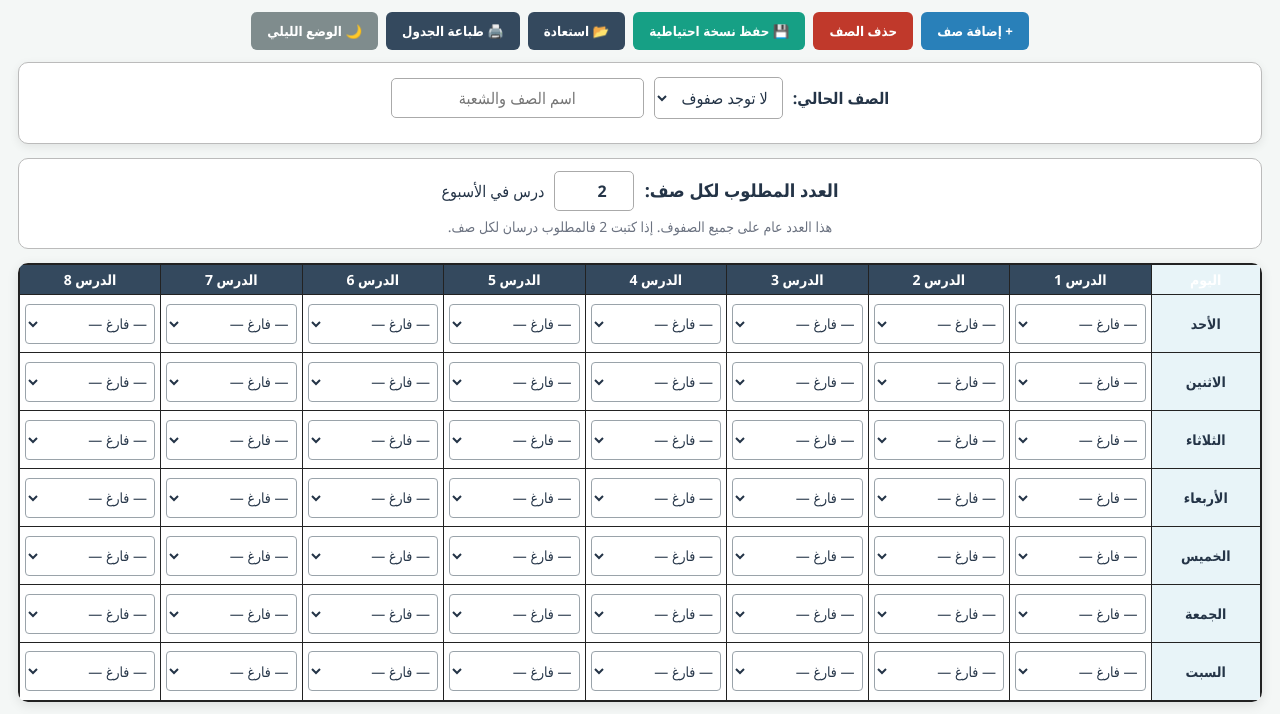
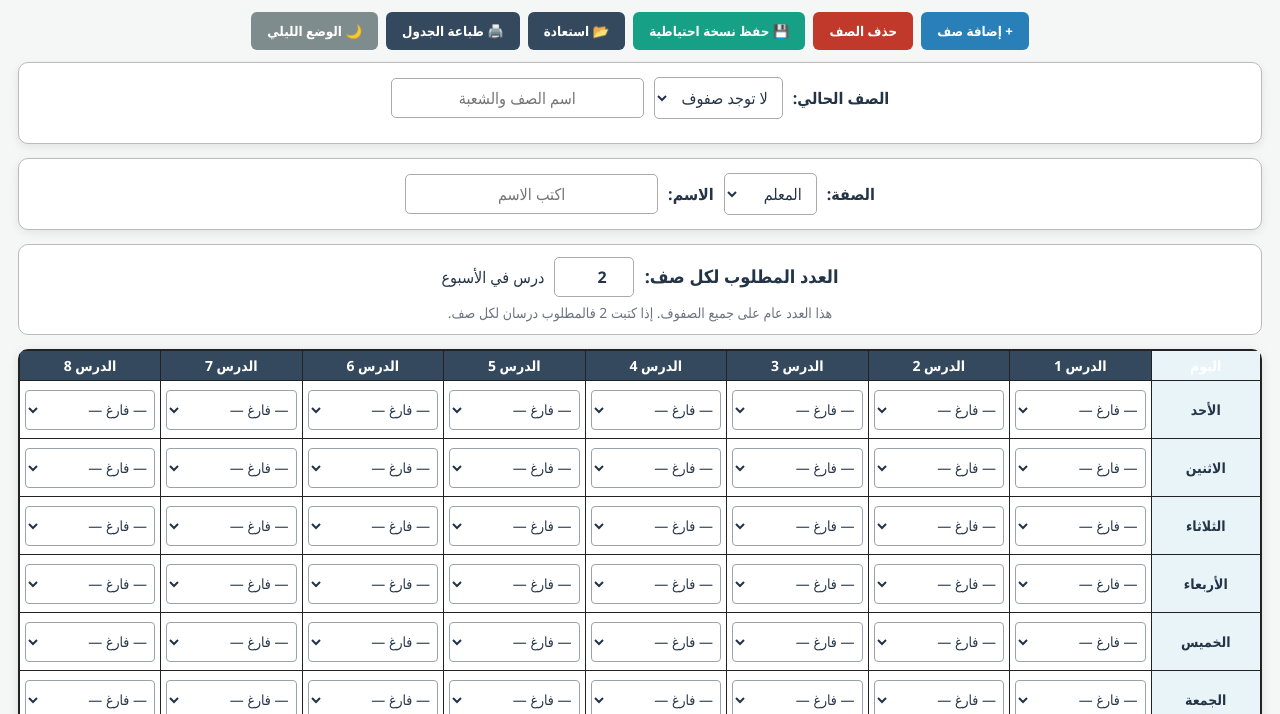
Before and after one commit to Alcinz1/WEEKLY-SCHEDULE-alcinz1, a plain HTML site: page index.html in a window 1280 px wide. Shown: the part 86-800 px from the top of the page. Drawn offline with Linux system fonts and the light colour scheme.

Commit message:
Add files via upload

```diff
--- a/index.html
+++ b/index.html
@@ -90,6 +90,7 @@ button:hover{opacity:.88}
 }
 .class-chip.active{font-weight:800;border:2px solid #34495e}
 
+.teacher-print{display:none;text-align:center;margin:-3mm 0 5mm;font-size:16px;font-weight:700;color:#000}
 .target-box{
     max-width:1250px;
     margin:0 auto 14px;
@@ -184,6 +185,7 @@ td{
     @page{size:auto;margin:8mm}
     body{margin:0;padding:0;background:#fff!important;color:#000!important}
     .no-print{display:none!important}
+    .teacher-print{display:block!important;color:#000!important}
     .card,.target-box,.summary,.table-wrap{
         max-width:none!important;
         border:0!important;
@@ -225,6 +227,7 @@ td{
 <body>
 <div class="header">
     <h1>برنامج جدول الحصص الأسبوعي</h1>
+<div class="teacher-print"><span id="teacherPrint"></span></div>
     <p>برنامج مستقل لإدارة الجدول الأسبوعي للصفوف</p>
 </div>
 
@@ -245,6 +248,20 @@ td{
         <input id="newClassName" type="text" placeholder="اسم الصف والشعبة" onkeydown="if(event.key==='Enter') addClass()">
     </div>
     <div class="class-list" id="classList"></div>
+</div>
+
+<div class="card no-print" style="margin-bottom:14px;">
+    <div class="class-bar">
+        <label for="teacherTitle">الصفة:</label>
+        <select id="teacherTitle" onchange="saveTeacherSettings()">
+            <option value="المعلم">المعلم</option>
+            <option value="المدرس">المدرس</option>
+            <option value="المعلمة">المعلمة</option>
+            <option value="المدرسة">المدرسة</option>
+        </select>
+        <label for="teacherName">الاسم:</label>
+        <input id="teacherName" type="text" placeholder="اكتب الاسم" oninput="saveTeacherSettings()">
+    </div>
 </div>
 
 <div class="target-box no-print">
@@ -298,7 +315,9 @@ function newState(){
         currentClass:"",
         target:2,
         schedule:blankSchedule(),
-        theme:"light"
+        theme:"light",
+        teacherName:"",
+        teacherTitle:"المعلم"
     };
 }
 function loadState(){
@@ -313,6 +332,8 @@ function loadState(){
             return a;
         });
         if(!Number.isFinite(Number(x.target)))x.target=2;
+        if(typeof x.teacherName!=="string")x.teacherName="";
+        if(typeof x.teacherTitle!=="string" || !["المعلم","المدرس","المعلمة","المدرسة"].includes(x.teacherTitle)) x.teacherTitle="المعلم";
         return x;
     }catch(e){
         return newState();
@@ -326,9 +347,12 @@ function render(){
     renderSchedule();
     renderWarnings();
     document.getElementById("targetLessons").value=state.target;
+    document.getElementById("teacherName").value=state.teacherName||"";
+    document.getElementById("teacherTitle").value=state.teacherTitle||"المعلم";
     document.body.classList.toggle("dark",state.theme==="dark");
     document.getElementById("themeBtn").textContent =
         state.theme==="dark" ? "☀️ الوضع النهاري" : "🌙 الوضع الليلي";
+    updateTeacherPrint();
 }
 function renderClasses(){
     const select=document.getElementById("classSelect");
@@ -398,6 +422,12 @@ function changeCurrentClass(){
     state.currentClass=document.getElementById("classSelect").value;
     persist();
     render();
+}
+function saveTeacherSettings(){
+    state.teacherName=document.getElementById("teacherName").value||"";
+    state.teacherTitle=document.getElementById("teacherTitle").value||"المعلم";
+    persist();
+    updateTeacherPrint();
 }
 function saveTarget(v){
     const n=parseInt(v,10);
@@ -492,6 +522,14 @@ function renderWarnings(){
 
     if(warnings.children.length)warnings.style.display="block";
 }
+function updateTeacherPrint(){
+    const el=document.getElementById("teacherPrint");
+    if(el){
+        const title=state.teacherTitle||"المعلم";
+        const name=state.teacherName||"";
+        el.textContent=name ? (title+" "+name) : "";
+    }
+}
 function toggleTheme(){
     state.theme=state.theme==="dark"?"light":"dark";
     persist();
--- a/service-worker.js
+++ b/service-worker.js
@@ -1,4 +1,4 @@
-const CACHE_NAME='weekly-schedule-standalone-v1';
+const CACHE_NAME='weekly-schedule-standalone-v4';
 const ASSETS=['./','./index.html','./manifest.json','./icon-192.png','./icon-512.png'];
 self.addEventListener('install',e=>{
   e.waitUntil(caches.open(CACHE_NAME).then(c=>c.addAll(ASSETS)).then(()=>self.skipWaiting()));
```
